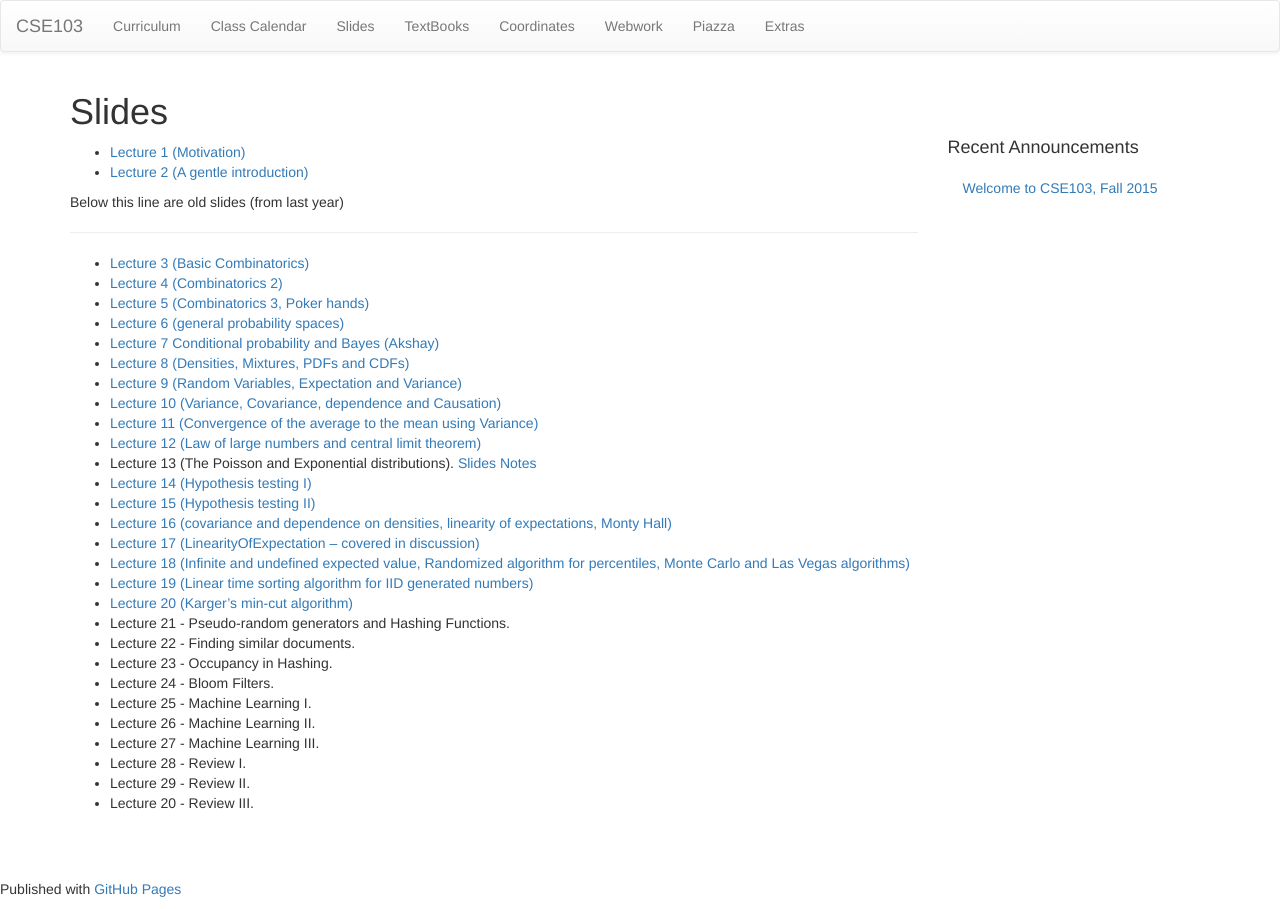
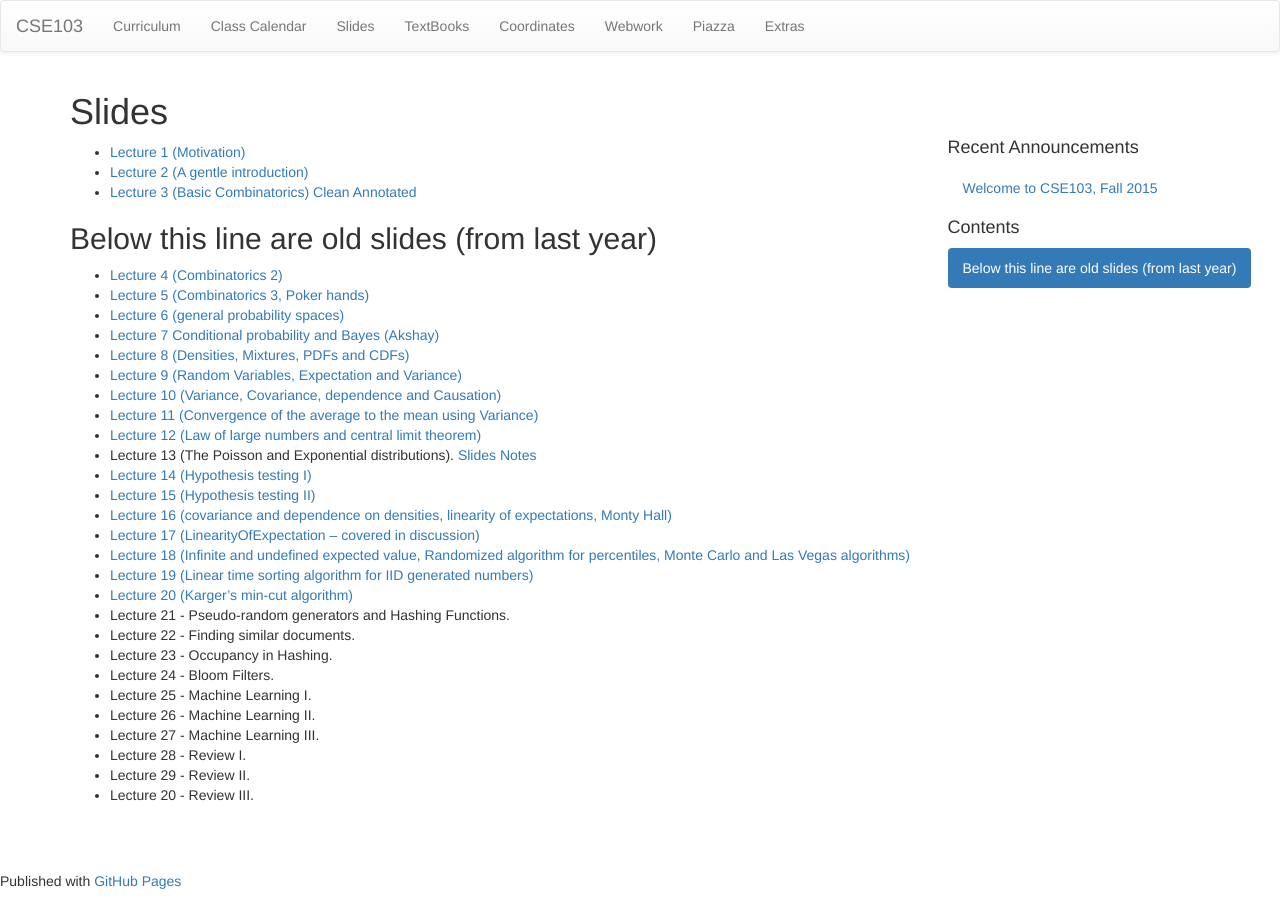
Before and after one commit to cse103/cse103.github.io, a Jekyll site: the page built from pages/18.Slides.md, in a window 1280 px wide. Built offline with Jekyll 4.4.1, drawn with Linux system fonts in a browser that asks for light colours; nearby versions of some CDN libraries; Markdown is read by kramdown in place of the engine named in the settings.

Commit message:
lecture3 slides

```diff
--- a/pages/18.Slides.md
+++ b/pages/18.Slides.md
@@ -6,11 +6,10 @@ permalink: /slides/
 
 * [Lecture 1 (Motivation)](/Slides/Lecture1.pdf)
 * [Lecture 2 (A gentle introduction)](/Slides/Lecture2.pdf)
+* [Lecture 3 (Basic Combinatorics) Clean](/Slides/basicCombinatorics.pdf) [Annotated](/Slides/basiccombinatoricsannotated.pdf)
 
 Below this line are old slides (from last year)
-
 ------------------------
-* [Lecture 3 (Basic Combinatorics)](/Slides/basicCombinatorics.pdf)
 * [Lecture 4 (Combinatorics 2)](/Slides/Combinatorics2.pdf)
 * [Lecture 5 (Combinatorics 3, Poker hands)](/Slides/PokerHands.pdf)
 * [Lecture 6 (general probability spaces)](/Slides/GeneralProbabilitySpaces.pdf)
```
Also changed, not shown: 2 other files.
